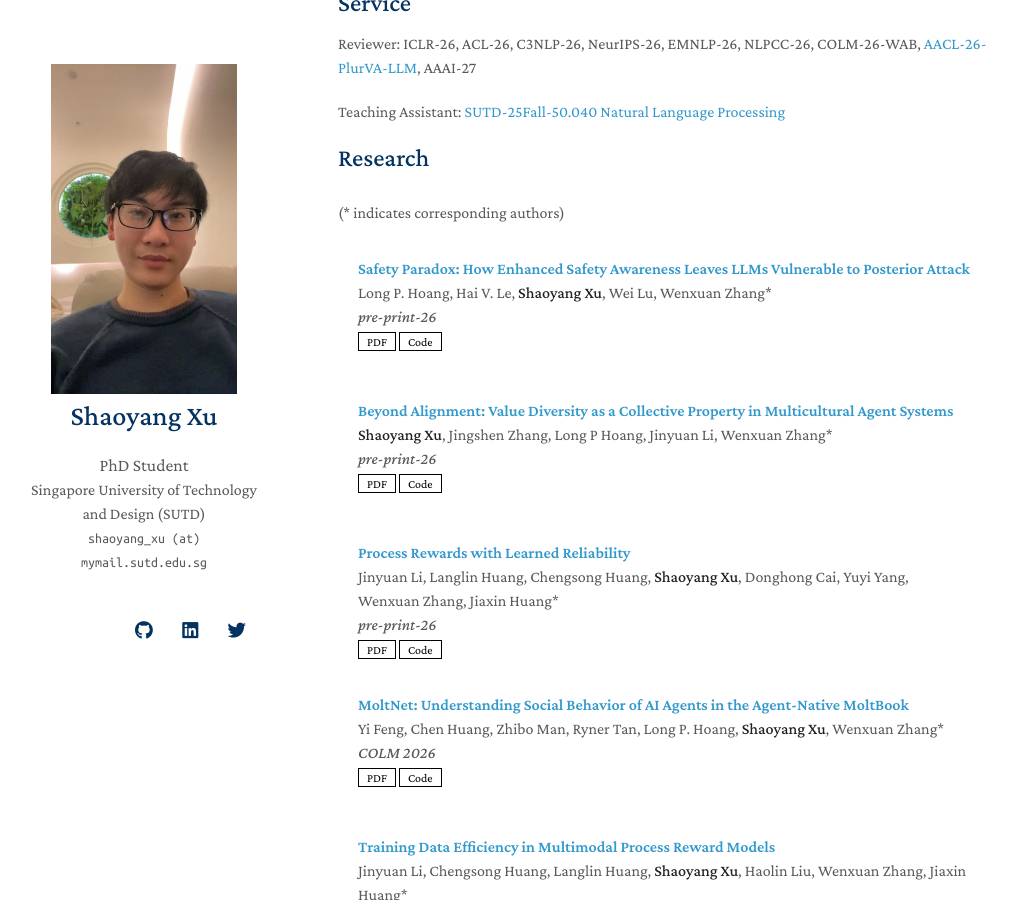
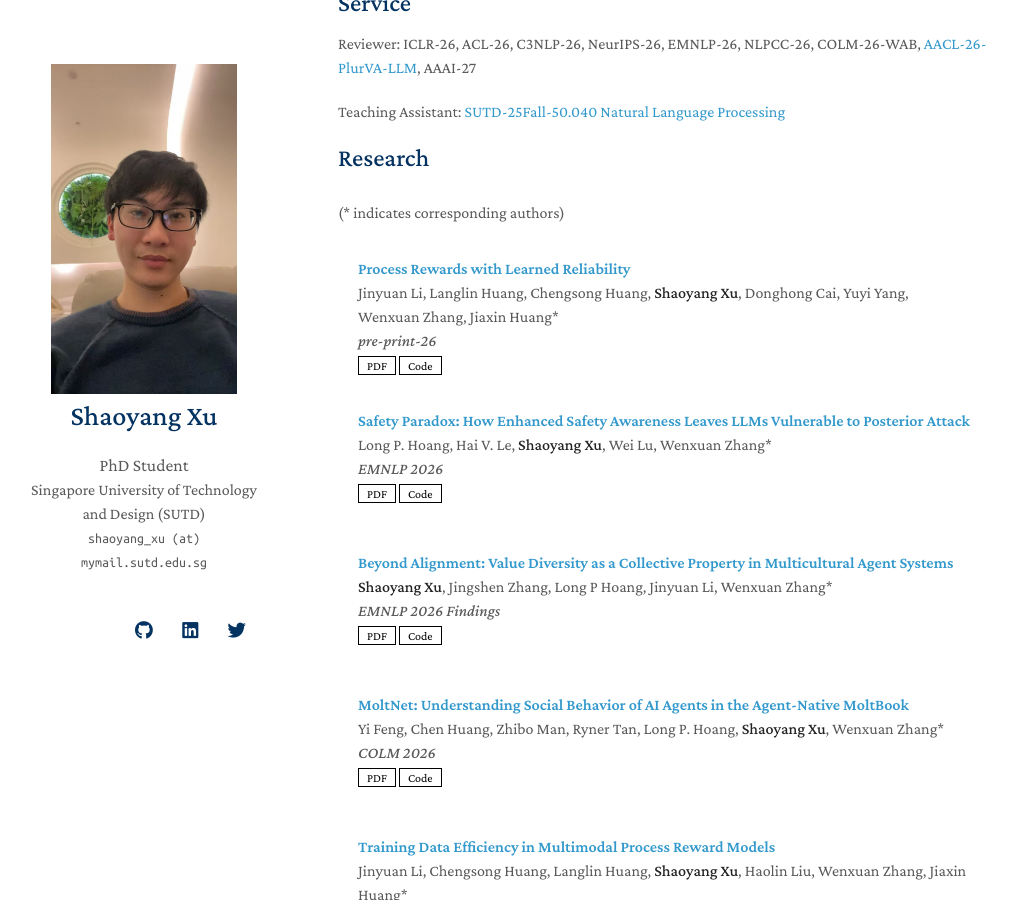
Before and after one commit to shaoyangxu/shaoyangxu.github.io, a Jekyll site: the page built from index.md, in a window 1280 px wide and 900 px high, scrolled down 394 px. Shown: the whole window, without its empty margins (132-1149 px from the left). Built offline with Jekyll 4.4.1, drawn with Linux system fonts in a browser that asks for light colours; nearby versions of some CDN libraries; a style sheet for code colours, icons or effects is not loaded; our own code applies the rules of GitHub Pages for plain Markdown files.

Commit message:
Revise conference names and remove duplicate publication
Updated conference names for two publications and removed a duplicate entry.

```diff
--- a/_data/publications.yml
+++ b/_data/publications.yml
@@ -1,19 +1,19 @@
 main:
-  - title: "Safety Paradox: How Enhanced Safety Awareness Leaves LLMs Vulnerable to Posterior Attack"
-    authors: "Long P. Hoang, Hai V. Le, Shaoyang Xu, Wei Lu, Wenxuan Zhang*"
-    conference: pre-print-26
-    pdf: https://arxiv.org/abs/2606.05614
-    code: https://github.com/iNLP-Lab/Safety-Paradox
-  - title: "Beyond Alignment: Value Diversity as a Collective Property in Multicultural Agent Systems"
-    authors: "Shaoyang Xu, Jingshen Zhang, Long P Hoang, Jinyuan Li, Wenxuan Zhang*"
-    conference: pre-print-26
-    pdf: https://arxiv.org/abs/2606.05985
-    code: https://github.com/iNLP-Lab/MultiAgent-Diversity
   - title: "Process Rewards with Learned Reliability"
     authors: "Jinyuan Li, Langlin Huang, Chengsong Huang, Shaoyang Xu, Donghong Cai, Yuyi Yang, Wenxuan Zhang, Jiaxin Huang*"
     conference: pre-print-26
     pdf: https://arxiv.org/pdf/2605.15529
     code: https://github.com/JinYuanLi0012/Beta-Binomial-PRM
+  - title: "Safety Paradox: How Enhanced Safety Awareness Leaves LLMs Vulnerable to Posterior Attack"
+    authors: "Long P. Hoang, Hai V. Le, Shaoyang Xu, Wei Lu, Wenxuan Zhang*"
+    conference: EMNLP 2026
+    pdf: https://arxiv.org/abs/2606.05614
+    code: https://github.com/iNLP-Lab/Safety-Paradox
+  - title: "Beyond Alignment: Value Diversity as a Collective Property in Multicultural Agent Systems"
+    authors: "Shaoyang Xu, Jingshen Zhang, Long P Hoang, Jinyuan Li, Wenxuan Zhang*"
+    conference: EMNLP 2026 Findings
+    pdf: https://arxiv.org/abs/2606.05985
+    code: https://github.com/iNLP-Lab/MultiAgent-Diversity
   - title: "MoltNet: Understanding Social Behavior of AI Agents in the Agent-Native MoltBook"
     authors: "Yi Feng, Chen Huang, Zhibo Man, Ryner Tan, Long P. Hoang, Shaoyang Xu, Wenxuan Zhang*"
     conference: COLM 2026
```
